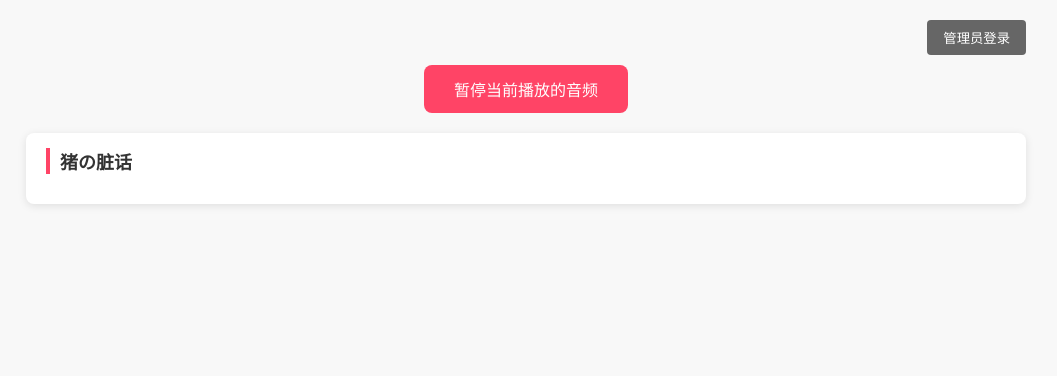
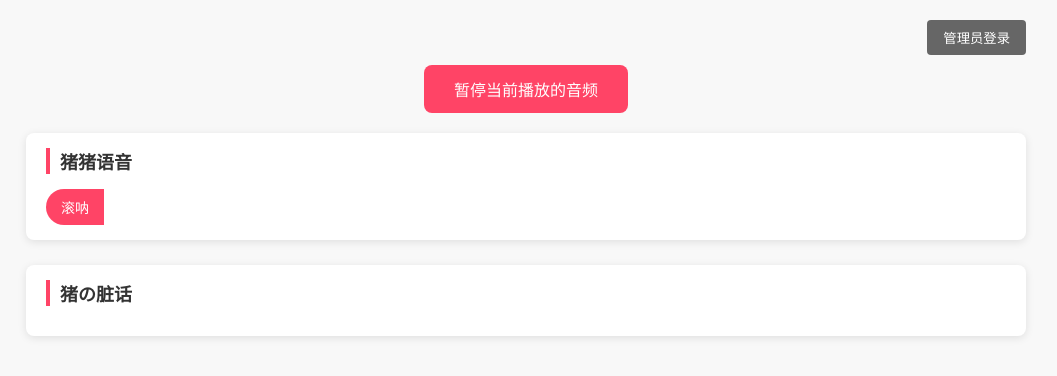
Before and after one commit to hermanbeach150xx-afk/zhuzhu, a plain HTML site: page index.html in a window 1280 px wide. Shown: the whole page, without its empty margins (114-1171 px from the left). Drawn offline with Linux system fonts and the light colour scheme.

Commit message:
Update index.html

```diff
--- a/index.html
+++ b/index.html
@@ -214,16 +214,18 @@
         // 默认内容：直接引用仓库里的音频URL，无需Base64
        const DEFAULT_DATA = {
   "sections": [
-                "猪の脏话",
-
+    "猪猪语音",
+    "猪の脏话"
   ],
   "buttons": [
     {
-
+      "id": "1766842199757",
+      "section": "猪猪语音",
+      "text": "滚呐",
+      "audioUrl": "https://raw.githubusercontent.com/hermanbeach150xx-afk/zhuzhu/main/audio/滚呐.wav"
     }
   ]
 };
-
         // ------------- 全局变量 -------------
         let currentAudio = null;
         let isAdmin = false;
```
Lines whose indentation alone changed are shown as unchanged.
